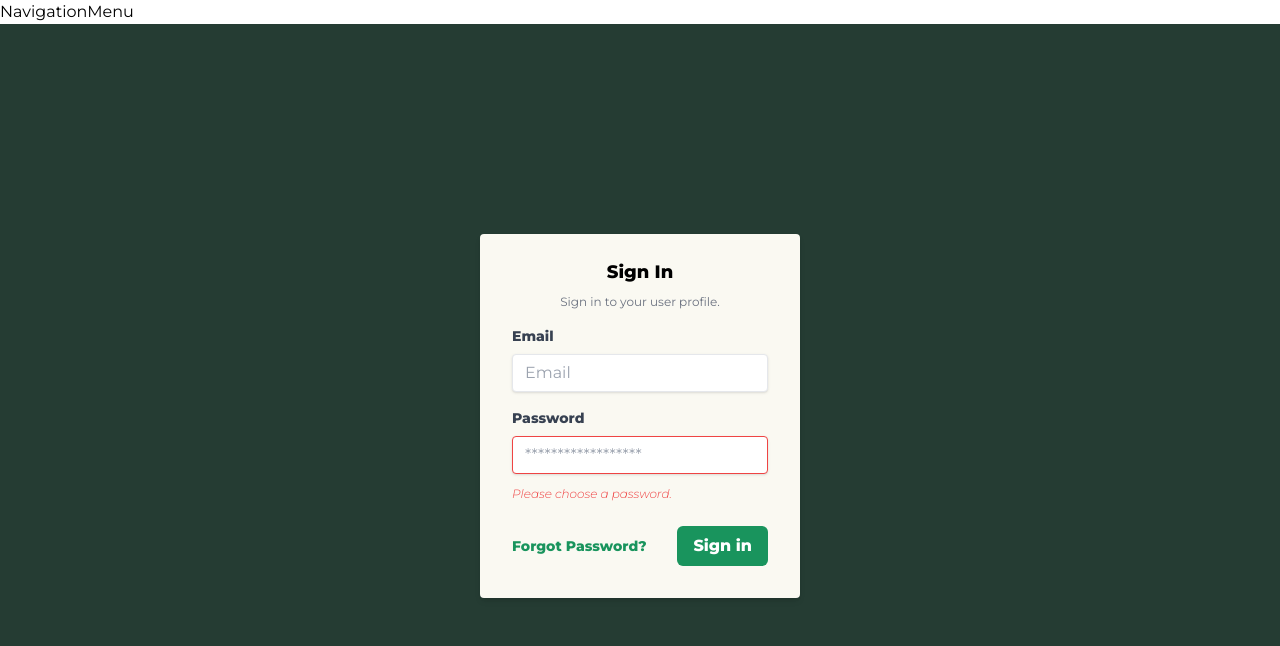
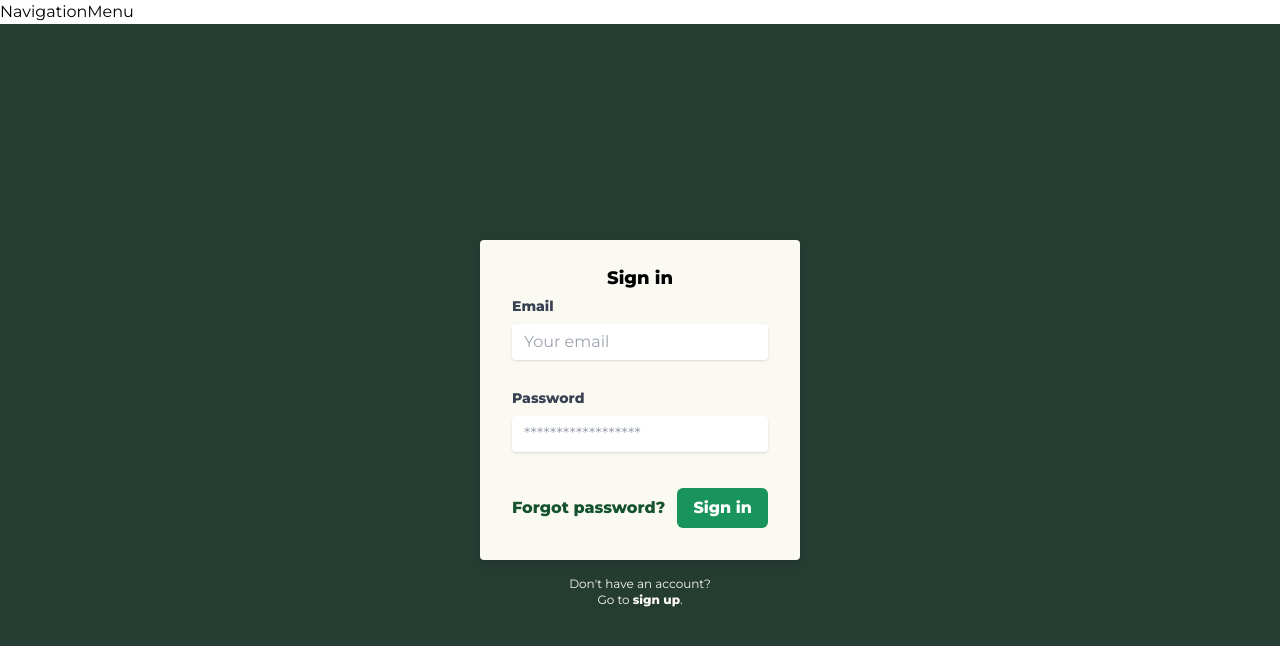
Before and after one commit to FeliciaGartzLevin/Examensarbete, a React (Vite) app: page /sign-in in a window 1280 px wide. Shown: the top 646 px of the page. Built offline with nearby package versions, Linux system fonts and the light colour scheme.

Commit message:
restyled sign up page + styled and verified sign in page (mostly reusing sign up page)

```diff
--- a/src/pages/guest-routes/SignInPage.tsx
+++ b/src/pages/guest-routes/SignInPage.tsx
@@ -1,37 +1,67 @@
-import { Link } from "react-router-dom"
-import { Button } from "../../components/Button"
+import { zodResolver } from '@hookform/resolvers/zod'
+import { useForm, SubmitHandler } from 'react-hook-form'
+import { Link } from 'react-router-dom'
+import { Button } from '../../components/Button'
+import { SignInSchema, signInSchema } from '../../schemas/AuthSchemas'
 
 export const SignInPage = () => {
+	const { handleSubmit, register, formState: { errors } } = useForm<SignInSchema>({
+		resolver: zodResolver(signInSchema)
+	})
+
+	const onSubmit: SubmitHandler<SignInSchema> = async (data) => {
+		console.log('signing in user to firebase with data', data)
+
+	}
+
 	return (
 		<div className="h-screen bg-dark-background flex justify-center items-center">
 			<div className="w-full max-w-xs">
-				<form className="bg-light-background shadow-md rounded px-8 pt-6 pb-8 mb-4">
-					<div className='text-lg text-center font-bold mb-2'>
-						Sign In
-					</div>
-					<div className="text-center text-gray-500 text-xs mb-4">
-						<p>Sign in to your user profile.</p>
-					</div>
+				<form onSubmit={handleSubmit(onSubmit)} className="bg-light-background shadow-md rounded px-8 pt-6 pb-8 mb-4">
+					<h2 className='text-lg text-center font-bold mb-1'>
+						Sign in
+					</h2>
+
 					<div className="mb-4">
-						<label className="block text-gray-700 text-sm font-bold mb-2" aria-label="email">
+						<label className="labelStyling" aria-label="email">
 							Email
 						</label>
-						<input className="shadow appearance-none border rounded w-full py-2 px-3 text-gray-700 leading-tight focus:outline-none focus:shadow-outline" aria-labelledby="email" type="text" placeholder="Email" />
+						<input
+							className={errors.email ? "errorInputStyling" : "defaultInputStyling"}
+							aria-labelledby="email"
+							type="email"
+							placeholder="Your email"
+							{...register('email')}
+						/>
+						{errors.email && <p className="errorMsgStyling">{errors.email.message ?? "Invalid value"}</p>}
 					</div>
+
 					<div className="mb-6">
-						<label className="block text-gray-700 text-sm font-bold mb-2" aria-label="password">
+						<label className="labelStyling" aria-label="password">
 							Password
 						</label>
-						<input className="shadow appearance-none border border-red-500 rounded w-full py-2 px-3 text-gray-700 mb-3 leading-tight focus:outline-none focus:shadow-outline" aria-labelledby="password" type="password" placeholder="******************" />
-						<p className="text-red-500 text-xs italic">Please choose a password.</p>
+						<input
+							className={errors.password ? "errorInputStyling" : "defaultInputStyling"}
+							aria-labelledby="password"
+							type="password"
+							placeholder="******************"
+							{...register('password')}
+						/>
+						{errors.password && <p className="errorMsgStyling">{errors.password.message ?? "Invalid value"}</p>}
+
 					</div>
-					<div className="flex items-center justify-between">
-						<Link to='/forgot-password' className="inline-block align-baseline font-bold text-sm text-button-bg hover:text-link-hover">
-							Forgot Password?
-						</Link>
-						<Button onClick={() => console.log('clicked sign up button 👆🏽')}>Sign in</Button>
+
+					<div className="flex justify-between items-center">
+						<Link to='/forgot-password' className='font-bold  hover:text-link-hover text-green-900'>Forgot password?</Link>
+						<Button type='submit'>Sign in</Button>
 					</div>
 				</form>
+				<div className="text-center text-light-background text-xs">
+					<p>Don't have an account?</p>
+					<p>
+						Go to <Link className='font-bold hover:text-link-hover' to='/sign-up'>sign up</Link>.
+					</p>
+				</div>
 			</div>
 		</div>
 	)
--- a/src/pages/guest-routes/SignUpPage.tsx
+++ b/src/pages/guest-routes/SignUpPage.tsx
@@ -2,27 +2,28 @@ import { zodResolver } from '@hookform/resolvers/zod'
 import { useForm, SubmitHandler } from 'react-hook-form'
 import { Link } from 'react-router-dom'
 import { Button } from '../../components/Button'
-import { SignUpSchema, signUpSchema } from '../../schemas/SignUpSchema'
+import { SignUpSchema, signUpSchema } from '../../schemas/AuthSchemas'
 
 export const SignUpPage = () => {
-	const { handleSubmit, register, watch, formState: { errors } } = useForm<SignUpSchema>({
+	const { handleSubmit, register, formState: { errors } } = useForm<SignUpSchema>({
 		resolver: zodResolver(signUpSchema)
 	})
 
 	const onSubmit: SubmitHandler<SignUpSchema> = async (data) => {
 		console.log('signing up user to firebase with data', data)
+
 	}
 
 	return (
 		<div className="h-screen bg-dark-background flex justify-center items-center">
 			<div className="w-full max-w-xs">
 				<form onSubmit={handleSubmit(onSubmit)} className="bg-light-background shadow-md rounded px-8 pt-6 pb-8 mb-4">
-					<div className='text-lg text-center font-bold mb-1'>
+					<h2 className='text-lg text-center font-bold mb-1'>
 						Sign up
-					</div>
-					<div className="text-center text-gray-500 text-xs mb-4">
-						<p>Create a new user profile.</p>
-					</div>
+					</h2>
+					<p className="text-center text-gray-500 text-xs mb-4">
+						Create a new user profile.
+					</p>
 
 					<div className="mb-4">
 						<label className="labelStyling" aria-label="email">
@@ -54,7 +55,10 @@ export const SignUpPage = () => {
 
 					<div className="mb-4">
 						<label className="labelStyling" aria-label="password">
-							Password
+							Password{' '}
+							<span className="text-center text-gray-500 font-light text-xs mb-4">
+								- at least 8 charachters.
+							</span>
 						</label>
 						<input
 							className={errors.password ? "errorInputStyling" : "defaultInputStyling"}
--- a/src/schemas/SignUpSchema.ts
+++ b/src/schemas/AuthSchemas.ts
@@ -27,3 +27,20 @@ export const signUpSchema = z
 
 // extract type from the schema
 export type SignUpSchema = z.infer<typeof signUpSchema>
+
+
+export const signInSchema = z
+	.object({
+		email: z
+			.string()
+			.email({ message: "Email adress must be stated" }),
+
+		password: z
+			.string()
+			.min(8, { message: "Password must be at least 8 characters" })
+			.max(80, { message: "Password can be no longer than 80 characters. Please use a shorter password." }),
+
+	})
+
+// extract type from the schema
+export type SignInSchema = z.infer<typeof signInSchema>
--- a/tailwind.config.js
+++ b/tailwind.config.js
@@ -11,7 +11,7 @@ export default {
 				'primary-text': '#0F172A',
 				'light-background': '#FAF9F2',
 				'dark-background': '#253C33',
-				'link-hover': '#11643F',
+				'link-hover': '#188C57',
 				'button-bg': '#19945D',
 				'red-alert': 'rgb(239 68 68)'
 			},
```
